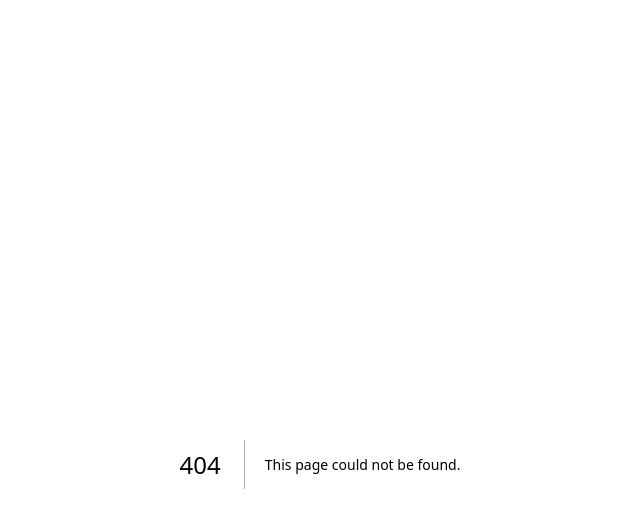
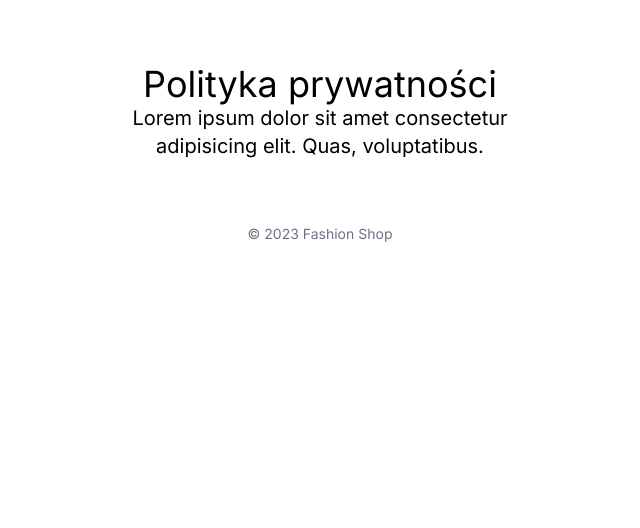
Before and after one commit to LukaszLewandowski91/Next-app, a Next.js app: page /policy in a window 1280 px wide. Before the commit this address had no page. Shown: the top 528 px of the page, without its empty margins (320-960 px from the left). Built offline with nearby package versions, Linux system fonts and the light colour scheme.

Commit message:
add group pages

```diff
--- /dev/null
+++ b/src/app/(static-pages)/layout.tsx
@@ -0,0 +1,5 @@
+import { type ReactNode } from "react";
+
+export default function staticLayout({ children }: { children: ReactNode }) {
+  return <div className="text-center max-w-md mx-auto">{children}</div>;
+}
--- /dev/null
+++ b/src/app/(static-pages)/policy/page.tsx
@@ -0,0 +1,11 @@
+export default function Policy() {
+  return (
+    <>
+      <h1 className="text-4xl">Polityka prywatności</h1>
+      <p className="text-xl">
+        Lorem ipsum dolor sit amet consectetur adipisicing elit. Quas,
+        voluptatibus.
+      </p>
+    </>
+  );
+}
--- /dev/null
+++ b/src/app/(static-pages)/regulamin/page.tsx
@@ -0,0 +1,11 @@
+export default function Regulamin() {
+  return (
+    <>
+      <h1 className="text-4xl">Regulamin</h1>
+      <p className="text-xl">
+        Lorem ipsum dolor sit amet consectetur adipisicing elit. Quas,
+        voluptatibus.
+      </p>
+    </>
+  );
+}
--- a/src/app/layout.tsx
+++ b/src/app/layout.tsx
@@ -19,6 +19,9 @@ export default function RootLayout({
         <section className="mx-auto max-w-md p-12 sm:max-w-2xl sm: py-16 md:max-w-4xl lg:max-w-7xl">
           {children}
         </section>
+        <footer className="text-center text-gray-500 text-sm">
+          &copy; 2023 Fashion Shop
+        </footer>
       </body>
     </html>
   );
```
